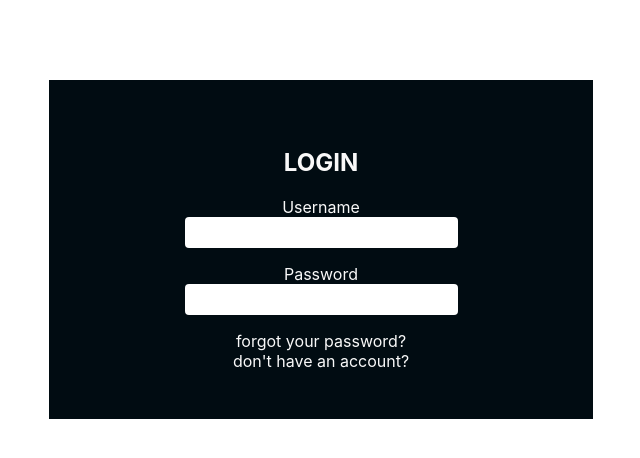
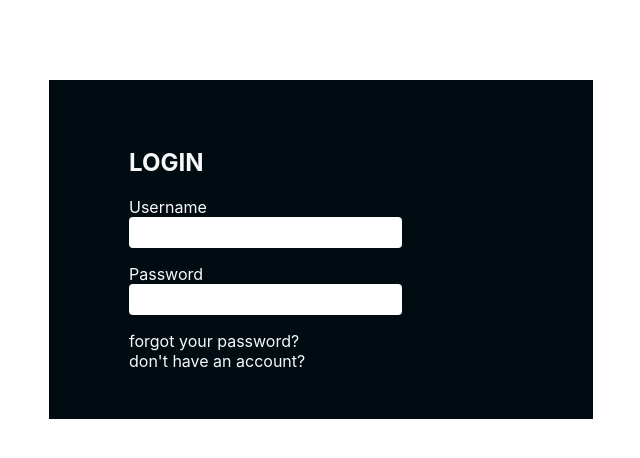
Before and after one commit to sarazm2000/Decentrailized-Twitter, a React (Create React App) app: page / in a window 1280 px wide. Shown: the top 458 px of the page, without its empty margins (319-959 px from the left). Built offline with nearby package versions, Linux system fonts and the light colour scheme.

Commit message:
add routes to projects

```diff
--- a/src/App.js
+++ b/src/App.js
@@ -1,11 +1,15 @@
 import './App.css';
 import Login from './pages/Login';
+import { BrowserRouter, Route, Routes  } from 'react-router-dom';
+
 
 function App() {
   return (
-    <div className="App">
-      <Login />
-    </div>
+    <BrowserRouter >
+      <Routes>
+            <Route path='/' element={<Login />} />
+      </Routes>
+    </BrowserRouter>
   );
 }
 
```
